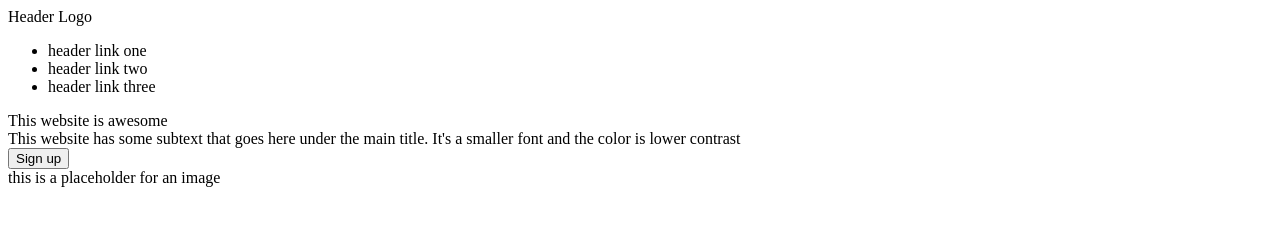
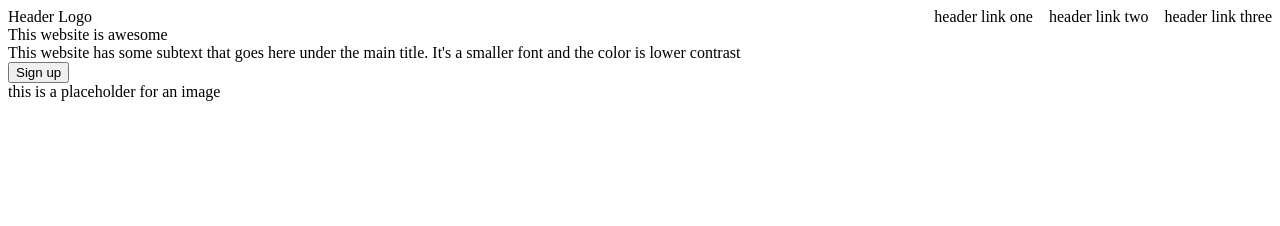
Before and after one commit to gp2856/project_landing_page, a plain HTML site: page index.html in a window 1280 px wide. Drawn offline with Linux system fonts and the light colour scheme.

Commit message:
header alignment

```diff
--- a/index.html
+++ b/index.html
@@ -3,17 +3,17 @@
 <head>
     <meta charset="UTF-8">
     <meta name="viewport" content="width=device-width, initial-scale=1.0">
+    <link rel="stylesheet" href="styles.css">
     <title>Document</title>
 </head>
 <body>
    <div class="header">
     <div class="logo">Header Logo</div>
-    <div class="right-links">
-        <ul>
-            <li>header link one</li>
-            <li>header link two</li>
-            <li>header link three</li>
-        </ul>
+    <div class="left-links">
+            <span>header link one</span>
+            <span>header link two</span>
+            <span>header link three</span>
+    </div>
     </div>
     <div class="top">
         <div class="top-left">
--- /dev/null
+++ b/styles.css
@@ -0,0 +1,25 @@
+ul {
+    list-style: none;
+}
+
+.body {
+    display: flex;
+    flex-direction: column;
+}
+.left-links {
+    display: flex;
+    justify-content: flex-end;
+    flex-direction:row;
+    gap: 16px;
+}
+
+.header {
+    display: flex;
+    justify-content: space-between;
+}
+
+.logo {
+    display: flex;
+    justify-content: flex-start;
+}
+}
```
